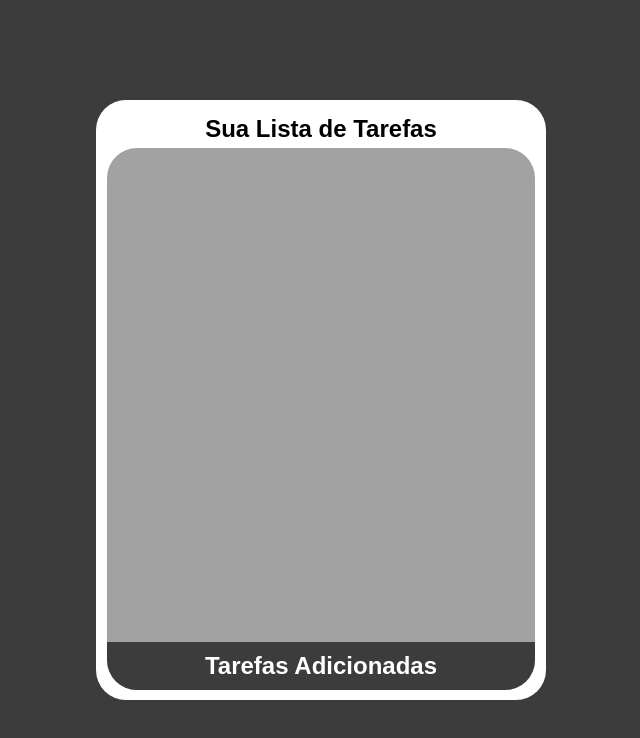
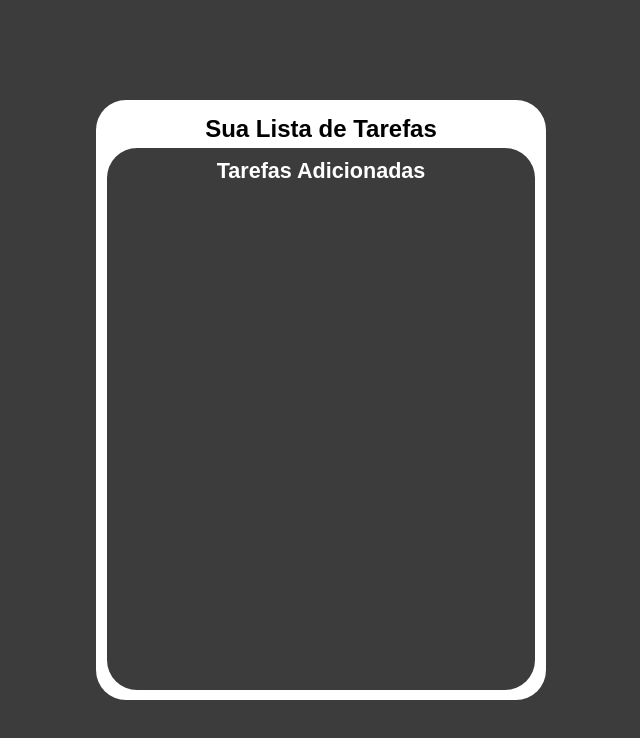
Before and after one commit to LaLunaInSky/projeto-lista-de-tarefa, a plain HTML site: page index.html in a window 1280 px wide. Both pictures are taken after a click on the element "Tarefas Adicionadas". Shown: the whole page, without its empty margins (319-959 px from the left). Drawn offline with Linux system fonts and the light colour scheme.

Commit message:
20/01/2025 12:24

```diff
--- a/index.html
+++ b/index.html
@@ -11,9 +11,15 @@
         <section class="caixaPrincipal">
             <h1>Sua Lista de Tarefas</h1>
             <section>
+                <section class="registro_AlteraçãoTarefas">
+
+                </section>
                 <aside>
                     <h2>Tarefas Adicionadas</h2>
                 </aside>
+                <section class="menuComTarefasAdicionadas">
+
+                </section>
             </section>
         </section>
     </main>
--- a/scripts/script.js
+++ b/scripts/script.js
@@ -1 +1,16 @@
 "use strict"
+
+const barraMenuTarefasAdicionadas = document.querySelector("aside")
+const registroAlteraçãoTarefas = document.querySelector(".registro_AlteraçãoTarefas")
+const menuComTarefasAdicionadas = document.querySelector(".menuComTarefasAdicionadas")
+
+barraMenuTarefasAdicionadas.addEventListener("click", ()=>{
+    if (menuComTarefasAdicionadas.style.display != "block") {
+        registroAlteraçãoTarefas.style.display = 'none'
+        menuComTarefasAdicionadas.style.display = 'block'
+    } else {
+        registroAlteraçãoTarefas.style.display = 'block'
+        menuComTarefasAdicionadas.style.display = 'none'
+    }
+
+})
--- a/styles/style_adaptativo.css
+++ b/styles/style_adaptativo.css
@@ -63,10 +63,22 @@ body {
             display: flex;
             flex-flow: column;
             justify-content: flex-end;
-            background-color: var(--preto05);
             overflow: hidden;
 
+            & > .registro_AlteraçãoTarefas {
+                height: 100%;
+                padding: 20px;
+                background-color: var(--preto05);
+            }
+
+            & > .menuComTarefasAdicionadas{
+                display: none;
+                height: 100%;
+                background-color: var(--preto02);
+            }
+
             & > aside {
+                font-size: 0.9em;
                 cursor: pointer;
                 text-align: center;
                 padding: 10px;
```
